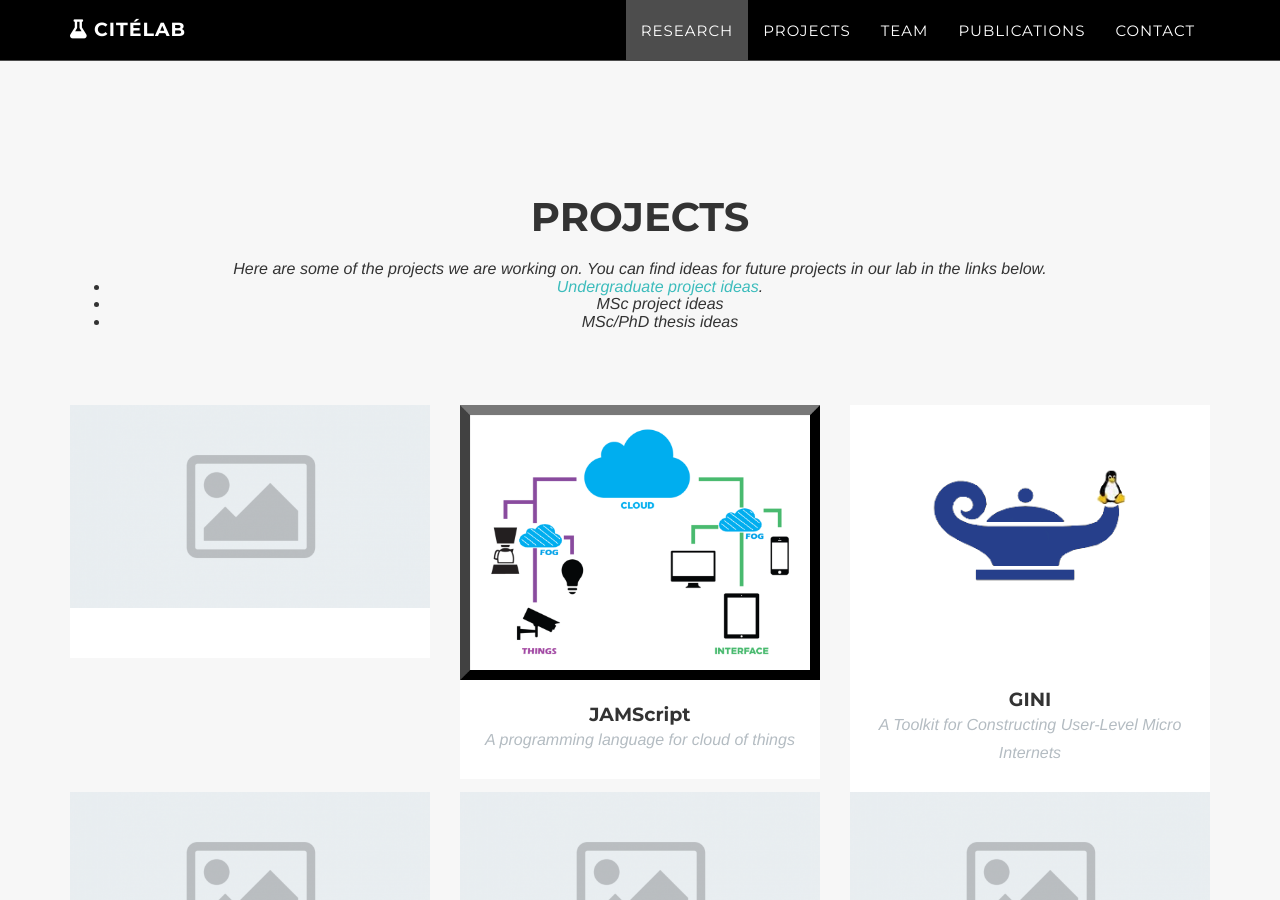
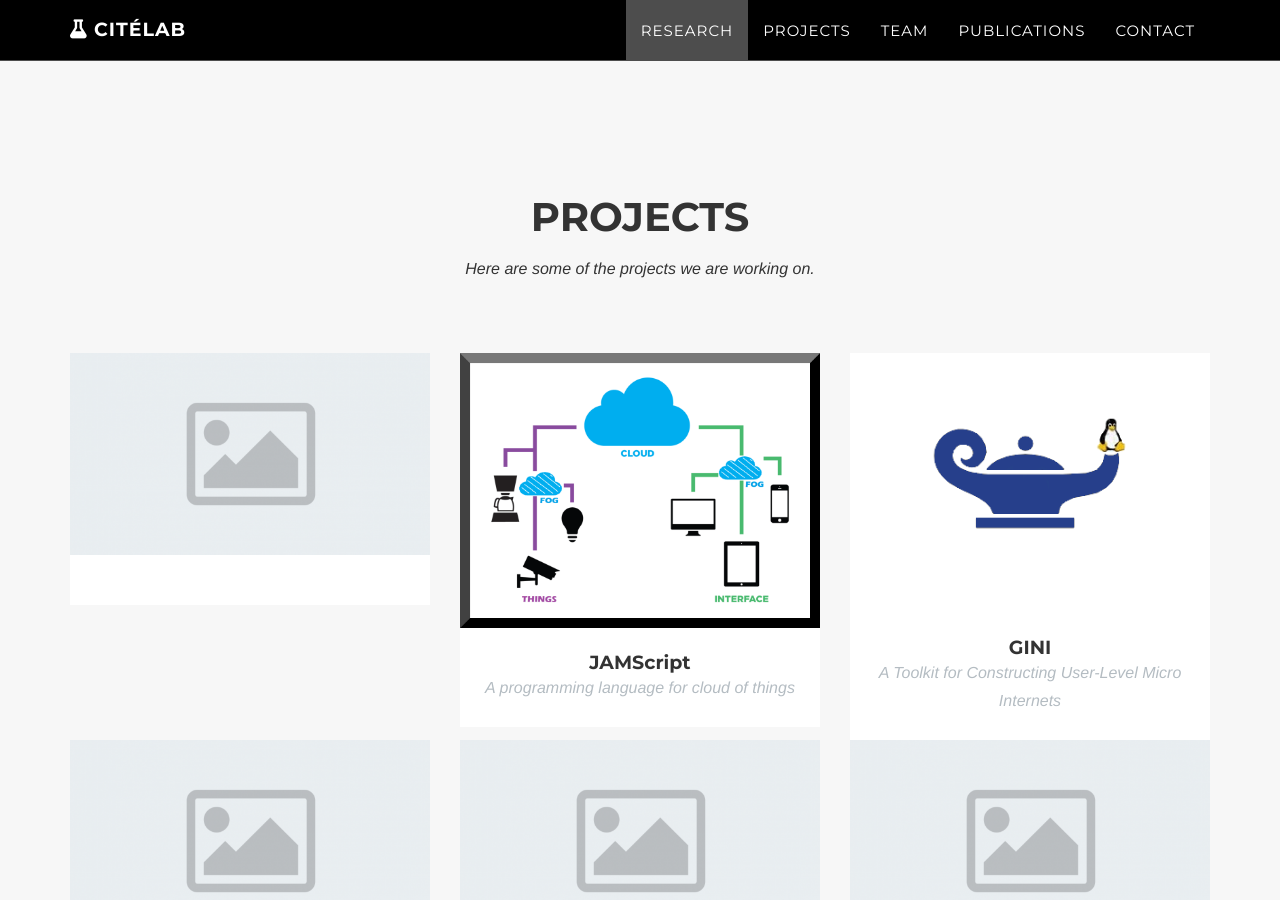
Before and after one commit to citelab/citelab.github.io, a Jekyll site: the page built from index.html, in a window 1280 px wide and 900 px high, scrolled down 1772 px. Built offline with Jekyll 4.4.1, drawn with Linux system fonts in a browser that asks for light colours; some web fonts are replaced.

Commit message:
edited the project page

```diff
--- a/_includes/projects_grid.html
+++ b/_includes/projects_grid.html
@@ -4,12 +4,7 @@
     <div class="row">
       <div class="col-lg-12 text-center">
         <h2 class="section-heading">projects</h2>
-        <h3 class="section-subheading">Here are some of the projects we are working on. You can find ideas for future projects in our lab in the links below.
-          <ul><li><a href="https://slack-files.com/T03DK0DBM-FP8CPQ1FD-1e1ecea2ea">Undergraduate project ideas</a>.</li>
-            <li>MSc project ideas</li>
-            <li>MSc/PhD thesis ideas</li>
-          </ul>
-            </h3>
+        <h3 class="section-subheading">Here are some of the projects we are working on.</h3>
       </div>
     </div>
     {% assign needpadding = site.projects.size | modulo: 3 %}
```
